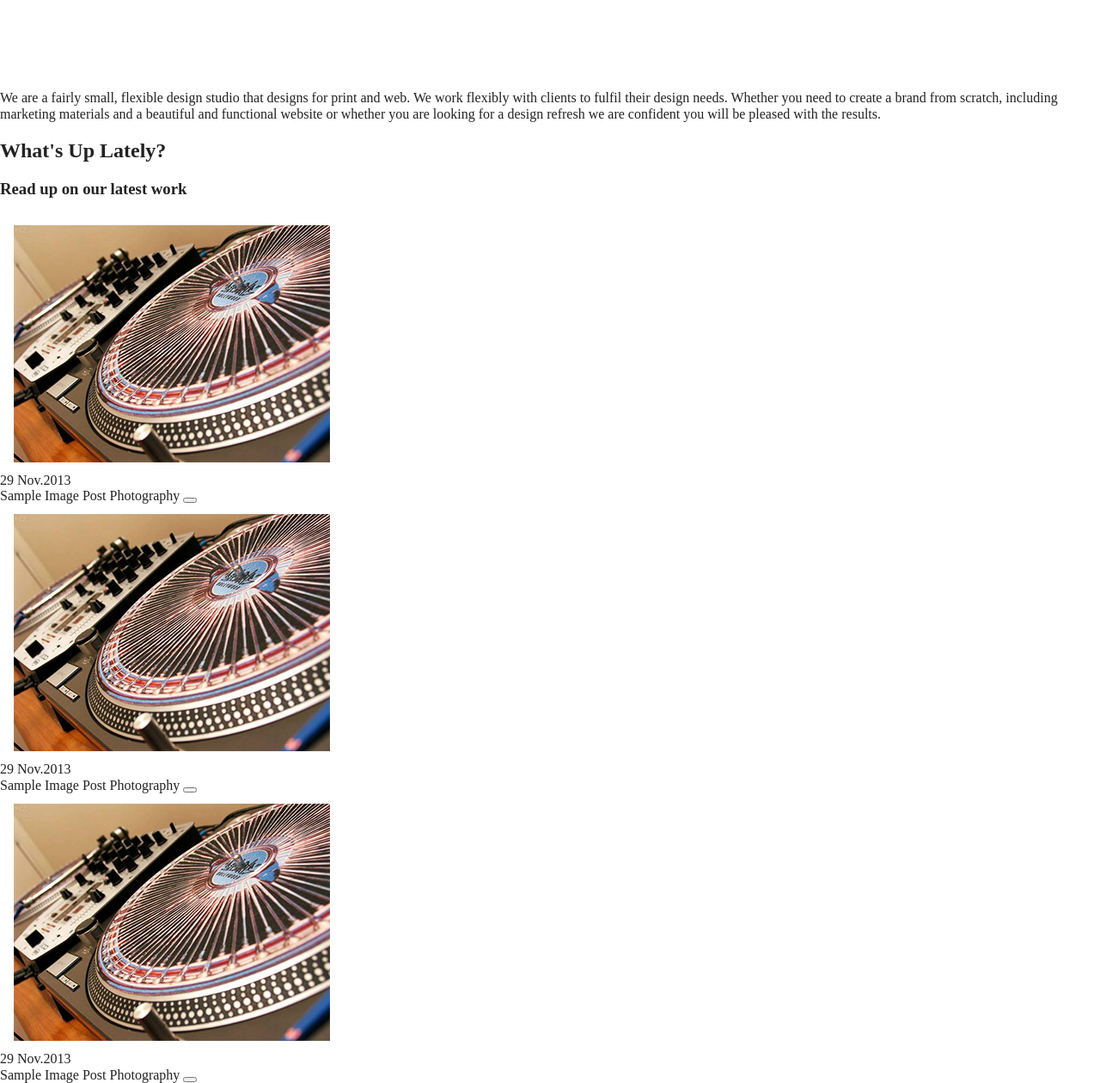
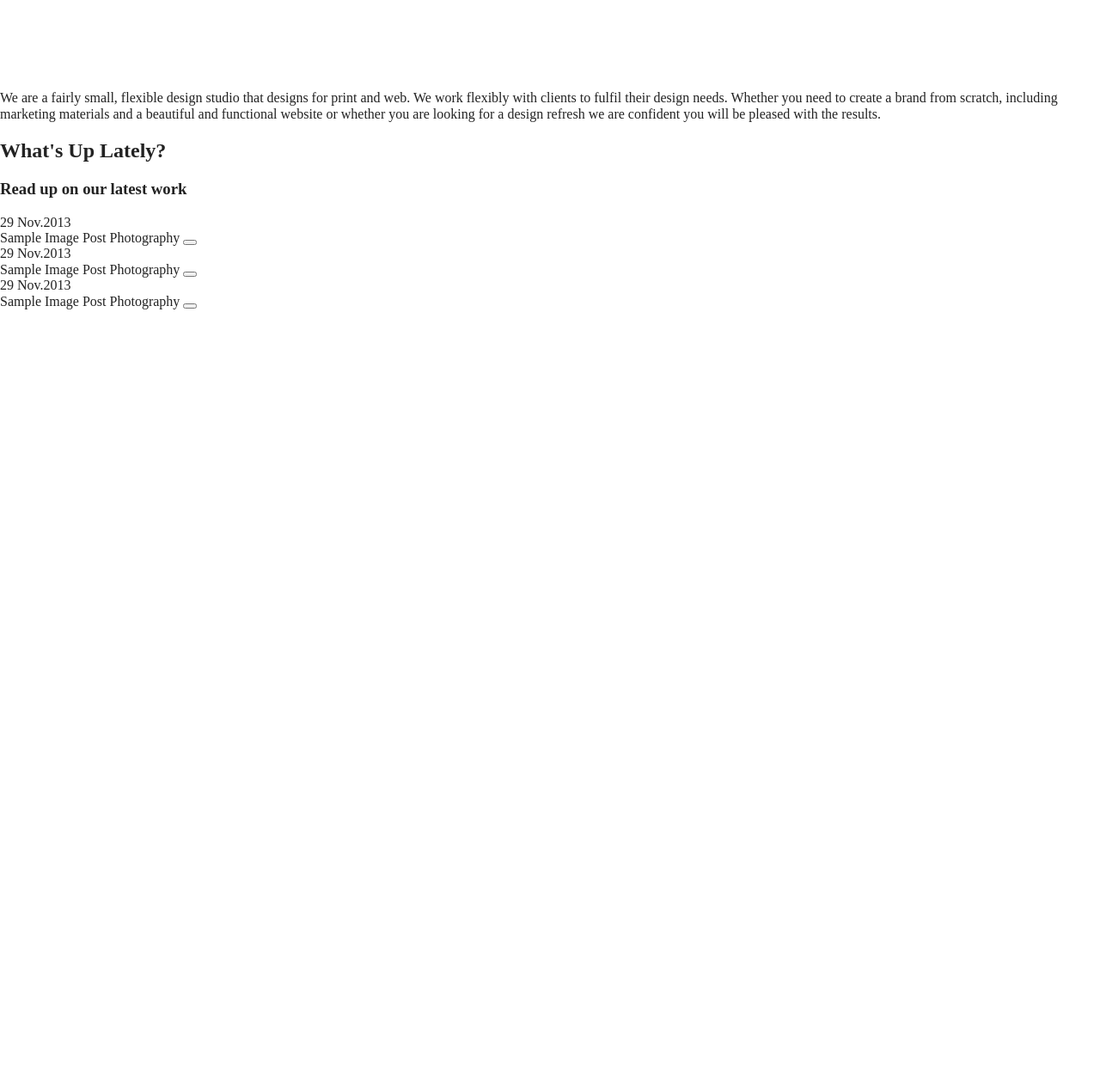
Before and after one commit to MadiMagpie/Anna-Madison-Metrolics, a website built with Parcel: page index.html in a window 1280 px wide. Shown: the part 2098-3358 px from the top of the page at 86% size. After the commit the page ends 2458 px from the top, so only its background shows below. Built offline with nearby package versions, Linux system fonts and the light colour scheme; files whose address does not match are found by name.

Commit message:
change section_blog

```diff
--- a/index.html
+++ b/index.html
@@ -89,7 +89,6 @@
       <button class="chevron_right"></button>
     </div>
   </div>
-
 </section>
 
 <!-- homepage intro -->
@@ -132,7 +131,6 @@
 
 <section class="section_blog">
   <div class ="blog_content">
-    <img class ="djtable" src="img/djTable.png">
     <div class="entry_date">
       <span class="day">29</span> Nov.2013
     </div>
@@ -142,7 +140,6 @@
     </div>
   </div>
   <div class ="blog_content">
-    <img class ="djtable" src="img/djTable.png">
     <div class="entry_date">
       <span class="day">29</span> Nov.2013
     </div>
@@ -152,7 +149,6 @@
     </div>
   </div>
   <div class ="blog_content">
-    <img class ="djtable" src="img/djTable.png">
     <div class="entry_date">
       <span class="day">29</span> Nov.2013
     </div>
```
